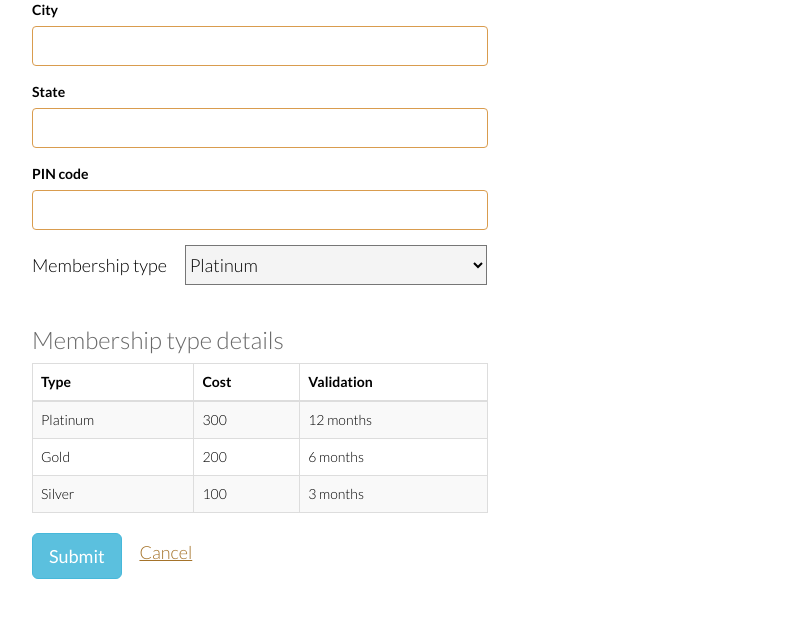
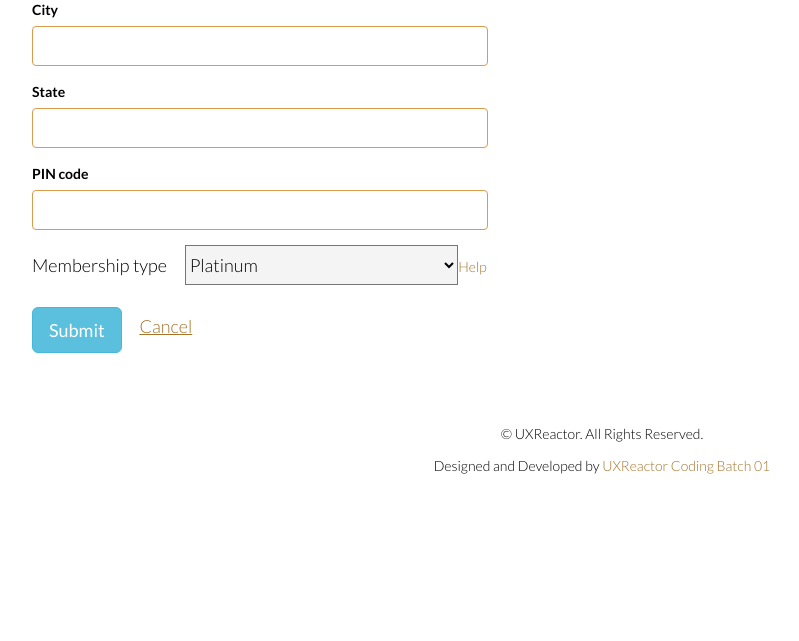
Before and after one commit to uxreactor/Library-Management-System, a PHP site: page /apply-membership.php in a window 1280 px wide. Shown: the part 808-1449 px from the top of the page, without its empty margins (38-837 px from the left). After the commit the page ends 1282 px from the top, so only its background shows below. Run offline with PHP 8.4, Linux system fonts and the light colour scheme.

Commit message:
Changes in apply membership page
Changes in apply membership page

```diff
--- a/code/apply-membership.php
+++ b/code/apply-membership.php
@@ -26,8 +26,8 @@
             </div>
             <div class="form-group">
                 <h3> Gender : </h3>
-                <label class="radio-inline"> <input type="radio"  class="radio1" name="radio" value="male" checked="checked"> Male</label>
-                <label class="radio-inline"> <input type="radio"  class="radio1" name="radio" value="female"> Female</label>
+                <label class="radio-inline"> <input type="radio"  class="radio" name="radio" value="male" checked="checked"> Male</label>
+                <label class="radio-inline"> <input type="radio"  class="radio" name="radio" value="female"> Female</label>
             </div>
             <h3>Address</h3>
             <div class="form-group" id="hno_label">
@@ -56,14 +56,21 @@
                 <span class="error"></span>
             </div>
             <span style=" font-size:18px;"> Membership type</span>
-            <select class="select_list" id="membership_type">
+            <select class="select_list" id="membership_type" style=" width:24%;">
                 <option>Platinum</option>
                 <option>Gold</option>
                 <option>Silver</option>
-            </select>
-            <br/> <br/>
-
-            <h2>Membership type details</h2>
+            </select><a href="" data-toggle="modal" data-target="#help">Help</a>
+            <br/><br />
+            <div class="modal fade" id="help" role="dialog">
+            <div class="modal-dialog">
+                <!-- Modal content-->
+                <div class="modal-content">
+                    <div class="modal-header">
+                      <button type="button" class="close" data-dismiss="modal">&times;</button>
+                      <h4 class="modal-title">Membership type details</h4>
+                    </div>
+                    <div class="modal-body">
                      <table  class="table table-bordered table-striped" style="width:40%;">
                         <thead>
                             <tr>
@@ -90,12 +97,19 @@
                             </tr>
                         </tbody>
                     </table>
-            <button type="submit" class="btn btn-default btn-lg btn-info" data-toggle="modal" data-target="#myModal">Submit</button>
+                    </div>
+                    <div class="modal-footer">
+                      <button type="button" class="btn btn-default" data-dismiss="modal">Ok</button>
+                    </div>
+                </div>
+            </div>
+        </div>
+
+            <button type="submit" class="btn btn-default btn-lg btn-info" data-toggle="modal" data-target="#myModal"/>Submit</button>
             <a href="index.php" style="font-size:18px; padding-left:15px"> <u> Cancel </u></a>
         </form>
         <div class="modal fade" id="myModal" role="dialog">
             <div class="modal-dialog">
-
                 <!-- Modal content-->
                 <div class="modal-content">
                     <div class="modal-header">
@@ -103,7 +117,7 @@
                       <h4 class="modal-title">Acknowledgement</h4>
                     </div>
                     <div class="modal-body">
-                  <p>Applied Successfully !</p>
+                     <!-- <p> Sucess </p>-->
                     </div>
                     <div class="modal-footer">
                       <button type="button" class="btn btn-default" data-dismiss="modal">Ok</button>
@@ -118,41 +132,80 @@
     <!--/#footer-->
 
     <?php include ("javascript-links.php");?>
+
     <script type="text/javascript">
-        $(function () {
-                  //$('#myTab li:eq(1) a').tab('show');
+        function submitForm() {
 
-               });
+            var validation_message;
+            add_member = [{
+                type : 'text' ,
+                value: $('#name_id').val() ,
+                errorMessage:'Name is required'
+            }, {
+                type:'number' ,
+                value: $('#phoneno_id').val() ,
+                errorMessage:'Phone number is required'
+            }, { type:'email' ,
+                 value: $('#input_email').val() ,
+                 errorMessage:'Email is required'
+            },{
+                type:'date' ,
+                value: $('#dob').val() ,
+                errorMessage:'Date of birth is required'
+            },{
+                type:'text' ,
+                value: $('#hno').val() ,
+                errorMessage:'House No is required'
+            },{
+                type:'text' ,
+                value: $('#street').val() ,
+                errorMessage:'Street is required'
+            },{
+                type:'text' ,
+                value: $('#city').val() ,
+                errorMessage:'City is required'
+            },{
+                type:'text' ,
+                value: $('#state').val() ,
+                errorMessage:'State is required'
+            },{
+                type:'text' ,
+                value: $('#pin').val() ,
+                errorMessage:'Pin Code is required'
+            }];
 
-        var submitForm = function() {
-            var validation_message;
-            add_member = [{ type : 'text' , value: $('#name_id').val() , errorMessage:'Name is required' },
-                        { type:'number' , value: $('#phoneno_id').val() , errorMessage:'Phone number is required' },
-                        { type:'email' , value: $('#input_email').val() , errorMessage:'Email is required' },
-                        { type:'date' , value: $('#dob').val() , errorMessage:'Date of birth is required' },
-                        { type:'text' , value: $('#hno').val() , errorMessage:'House No is required' },
-                        { type:'text' , value: $('#street').val() , errorMessage:'Street is required' },
-                        { type:'text' , value: $('#city').val() , errorMessage:'City is required' },
-                        { type:'text' , value: $('#state').val() , errorMessage:'State is required' },
-                        { type:'text' , value: $('#pin').val() , errorMessage:'Pin Code is required' }];
-
-            var member_details = { name_id:$('#name_id').val(),phoneno_id:$('#phoneno_id').val(),input_email:$('#input_email').val(),dob:$('#dob').val(),radio1:$('.radio1').val(),membership_type:$('#membership_type').val(),hno:$('#hno').val(),street:$('#street').val(),city:$('#city').val(),state:$('#state').val(),pin:$('#pin').val()}
-            validation_message = validateForm (add_member);
+            validation_message = validateForm(add_member);
 
             if(submitToServer(validation_message)){
+              var  member_details = {
+                    name: $('#name_id').val(),
+                    phoneno: $('#phoneno_id').val(),
+                    email: $('#input_email').val(),
+                    dob: $('#dob').val(),
+                    gender: $('.radio').val(),
+                    membership_type: $('#membership_type').val(),
+                    hno: $('#hno').val(),
+                    street: $('#street').val(),
+                    city: $('#city').val(),
+                    state: $('#state').val(),
+                    pin: $('#pin').val()
+                };
+
                 $.ajax({
                     url: $('form').attr('action'),
                     type: $('form').attr('method'),
                     data: member_details,
                     success: function(response){
-                        console.log(response);
+                       // if(response === "success") {
+                       // $('#myModal .modal-body').text("Sucessfully Applied");
+                        //}
                     },
                     error: function(xhr, desc, err){
                         console.log(desc);
                     }
                 });
 
-            }else{
+            } else {
                 body = document.getElementById('name_id_label');
                 writeError(validation_message[0],body);
                 body = document.getElementById('phoneno_id_label');
@@ -171,7 +224,7 @@
                 writeError(validation_message[7],body);
                 body = document.getElementById('pin_label');
                 writeError(validation_message[8],body);
-                return false;
+
             }
             return false;
         }
--- a/code/controller/controller.php
+++ b/code/controller/controller.php
@@ -929,7 +929,6 @@
 	 */
 	function emailCheck($email){
 		$conn = connection();
-		echo "Ba;";
 		$sql = " SELECT mem_email FROM tbl_mem_request WHERE mem_email = '$email' ";
 		$result = $conn->query($sql);
         if ($result->num_rows > 0) {
```
Also changed, not shown: code/controller/submit_new_membership.php (+11 -8 lines), code/images/download.png (added). Lines whose indentation alone changed are shown as unchanged.
